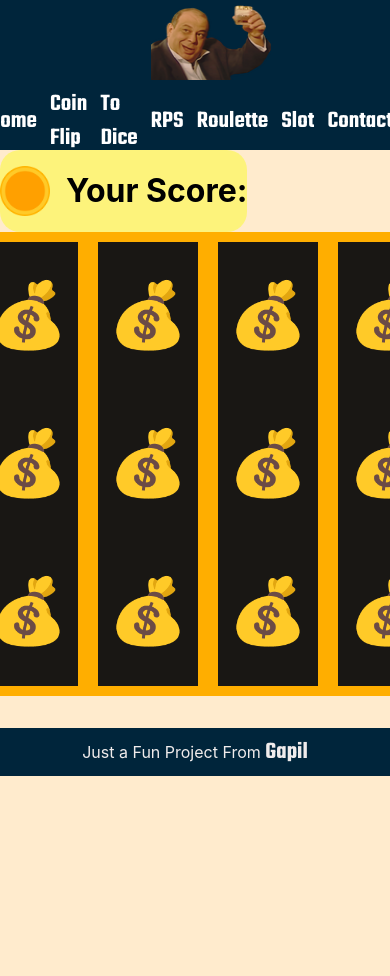
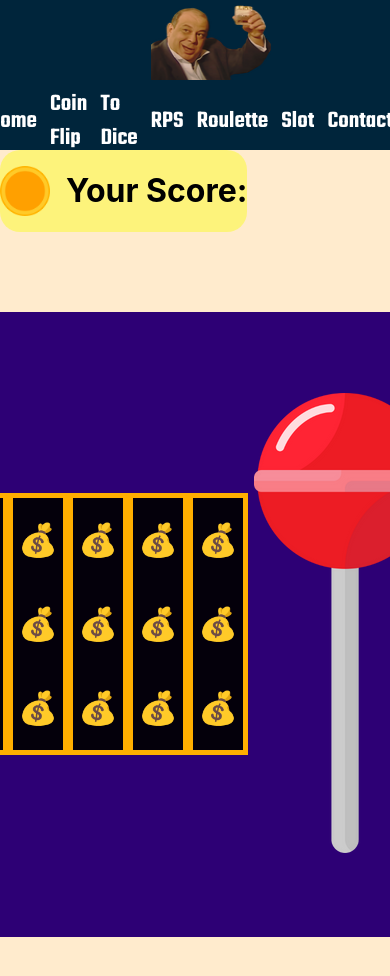
Before and after one commit to afurgapil/tombalaci-Mehmet, a React (Create React App) app: page /slot in a window 390 px wide. Shown: the top 976 px of the page. Before the commit the page ends 844 px from the top, so only its background shows below. Built offline with nearby package versions, Linux system fonts and the light colour scheme; a web font is replaced by a local one; what alertifyjs would draw is missing.

Commit message:
updated slot game

```diff
--- a/src/comps/Slot/Slot.js
+++ b/src/comps/Slot/Slot.js
@@ -634,7 +634,7 @@ function Slot() {
       // setCol11(no1);
       // setCol12(no2);
       // setCol13(no3);
-    }, 4000);
+    }, 1000);
     setTimeout(() => {
       clearInterval(numbergenerator2);
 
@@ -644,7 +644,7 @@ function Slot() {
       // setCol21(no1);
       // setCol22(no2);
       // setCol23(no3);
-    }, 5000);
+    }, 1500);
     setTimeout(() => {
       clearInterval(numbergenerator3);
 
@@ -654,7 +654,7 @@ function Slot() {
       // setCol31(no1);
       // setCol32(no2);
       // setCol33(no3);
-    }, 6000);
+    }, 2000);
     setTimeout(() => {
       clearInterval(numbergenerator4);
 
@@ -664,7 +664,7 @@ function Slot() {
       // setCol41(no1);
       // setCol42(no2);
       // setCol43(no3);
-    }, 7000);
+    }, 2500);
     setTimeout(() => {
       clearInterval(numbergenerator5);
       function checkResult1() {
@@ -750,7 +750,7 @@ function Slot() {
       // setCol51(no1);
       // setCol52(no2);
       // setCol53(no3);
-    }, 8000);
+    }, 3000);
   }
   // function spin1() {
   //   let no1 = Math.floor(Math.random() * (9 + 1));
@@ -801,7 +801,9 @@ function Slot() {
         <h1>Your Score: {score}</h1>
       </div>
       <div className="slot-table-container">
-        <div className="slot-title">{/* <h1>SLOT MACHINE</h1> */}</div>
+        {/* <div className="slot-title">
+          <h1>SLOT MACHINE</h1>
+        </div> */}
         <div className="slot-table">
           <div className="col">
             <p className="number">{col11}</p>
--- a/src/comps/Slot/slot.scss
+++ b/src/comps/Slot/slot.scss
@@ -10,8 +10,11 @@ $h1-colors: #f00, #0f0, #00f, #ff0, #f0f, #0ff;
     align-items: center;
     flex-direction: row;
     animation: cycle 30s linear infinite alternate;
-    background-color: grey;
+    // background-color: rgb(0, 41, 117);
     border-radius: 50px;
+    border: 10px goldenrod groove;
+    border-bottom: none;
+    padding: 1rem;
   }
 }
 
@@ -22,9 +25,9 @@ $h1-colors: #f00, #0f0, #00f, #ff0, #f0f, #0ff;
   flex-direction: row;
   font-size: 2rem;
   color: white;
-  // background-color: gray;
-  // width: 900px;
-  // height: 664px;
+  padding: 5rem;
+  border-radius: 100px;
+  background-color: rgb(45, 0, 117);
 
   .col {
     display: flex;
@@ -54,10 +57,11 @@ $h1-colors: #f00, #0f0, #00f, #ff0, #f0f, #0ff;
   flex-direction: column;
   .spin-button {
     background-color: #ffffff00;
-    border: 1px black solid;
+    // border: 1px black solid;
+    border: none;
     #slot-bar {
-      width: 80px;
-      height: 200px;
+      // width: 80px;
+      // height: 200px;
     }
     .slot-bar {
       animation: spin2 1s forwards;
@@ -113,3 +117,17 @@ $h1-colors: #f00, #0f0, #00f, #ff0, #f0f, #0ff;
     color: nth($h1-colors, 1);
   }
 }
+@media (min-width: 320px) and (max-width: 600px) {
+  .slot-table {
+    margin-top: 5rem;
+    margin-bottom: 20rem;
+    .col {
+      border-width: 5px;
+      .number {
+        font-size: 2rem;
+        width: 50px;
+        height: 20px;
+      }
+    }
+  }
+}
```
Also changed, not shown: src/assets/stick.png.
